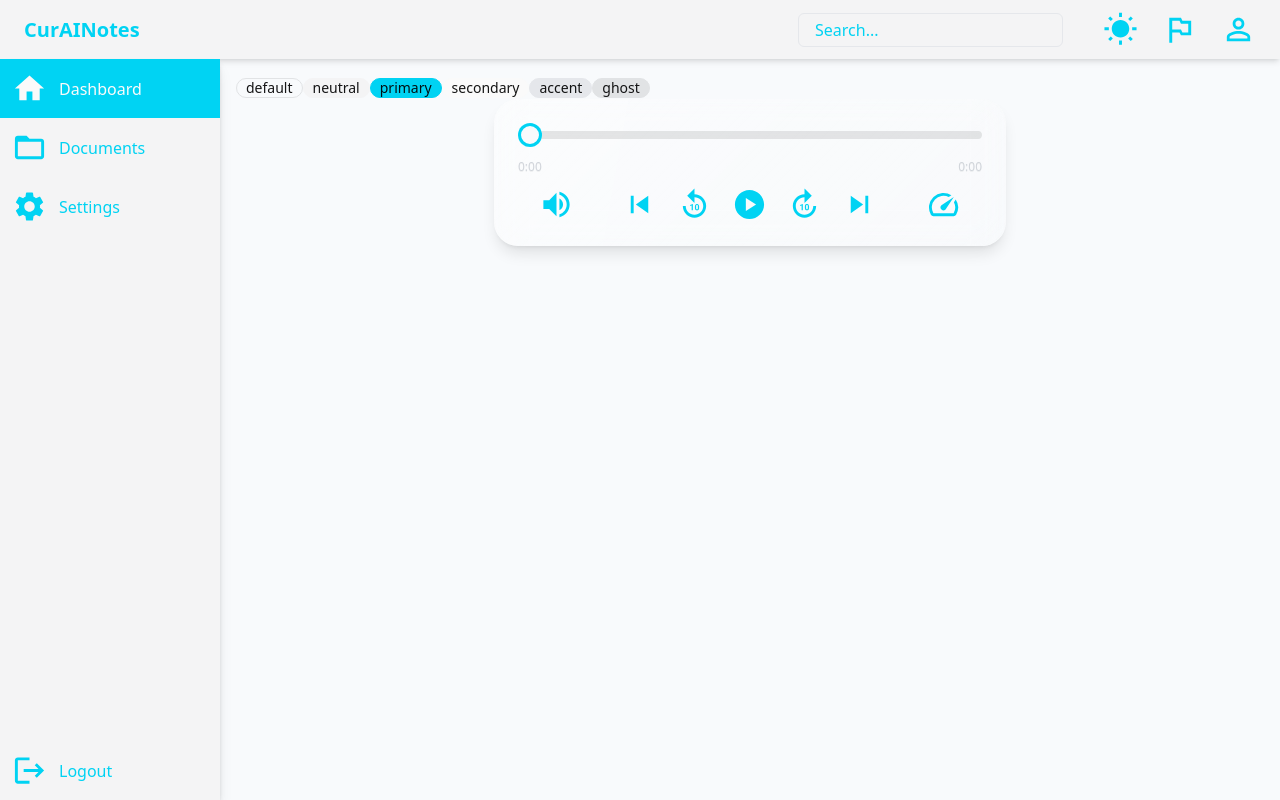
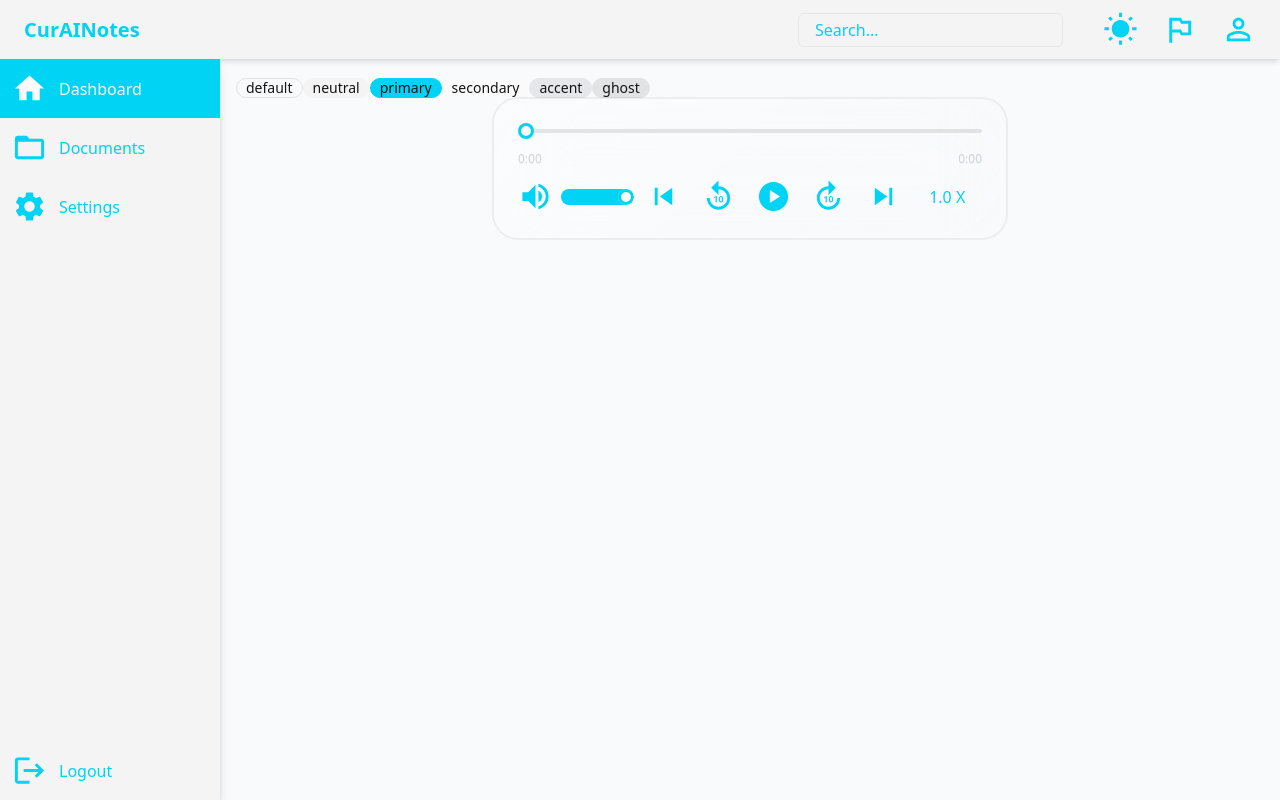
Before and after one commit to Markus-Scl/CuraiNotes, a React (Vite) app: page /profile in a window 1280 px wide. Built offline with nearby package versions, Linux system fonts and the light colour scheme.

Commit message:
wp finished basic layout of audio component

```diff
--- a/src/components/AudioPlayer.tsx
+++ b/src/components/AudioPlayer.tsx
@@ -7,8 +7,7 @@ import Forward10Icon from '@mui/icons-material/Forward10';
 import Replay10Icon from '@mui/icons-material/Replay10';
 import SkipNextIcon from '@mui/icons-material/SkipNext';
 import SkipPreviousIcon from '@mui/icons-material/SkipPrevious';
-import SpeedIcon from '@mui/icons-material/Speed';
-import {formatTime} from './Utils';
+import {formatTime, speedOptions} from './Utils';
 
 const AudioPlayer = () => {
 	const [isPlaying, setIsPlaying] = useState(false);
@@ -18,8 +17,11 @@ const AudioPlayer = () => {
 	const [volume, setVolume] = useState(1); // Track volume state separately
 	const [isMuted, setIsMuted] = useState(false); // Track mute state separately
 	const [playbackSpeed, setPlaybackSpeed] = useState(1); // Track playback speed
+	const [speed, setSpeed] = useState<String>('1.0 X'); // Display speed
+	const [speedMenuOpen, setSpeedMenuOpen] = useState<boolean>(false); // Manage speed menu visibility
 	const audioRef = useRef<HTMLAudioElement | null>(null);
 
+	// Use useEffect to update audio properties
 	useEffect(() => {
 		const audio = audioRef.current;
 		if (audio) {
@@ -35,6 +37,7 @@ const AudioPlayer = () => {
 		};
 	}, [volume, playbackSpeed]); // Volume and playback speed dependencies
 
+	// Handle play/pause toggle
 	const togglePlay = () => {
 		if (!audioRef.current) return;
 		if (isPlaying) {
@@ -45,6 +48,7 @@ const AudioPlayer = () => {
 		setIsPlaying(!isPlaying);
 	};
 
+	// Update the progress bar
 	const updateProgress = () => {
 		if (audioRef.current) {
 			setProgress((audioRef.current.currentTime / audioRef.current.duration) * 100);
@@ -52,20 +56,22 @@ const AudioPlayer = () => {
 		}
 	};
 
+	// Skip forward/backward
 	const skip = (seconds: number) => {
 		if (audioRef.current) {
 			audioRef.current.currentTime += seconds;
 		}
 	};
 
+	// Handle mute state toggle
 	const handleMute = () => {
 		if (audioRef.current) {
-			// Toggle mute state
 			audioRef.current.muted = !isMuted;
 			setIsMuted(!isMuted);
 		}
 	};
 
+	// Handle volume change
 	const handleVolumeChange = (e: React.ChangeEvent<HTMLInputElement>) => {
 		const newVolume = parseFloat(e.target.value);
 		if (audioRef.current) {
@@ -79,12 +85,37 @@ const AudioPlayer = () => {
 		}
 	};
 
+	// Handle playback speed change
 	const handleSpeedChange = (newSpeed: number) => {
+		const newS: string = String(newSpeed) + 'X';
+		setSpeed(newS);
 		setPlaybackSpeed(newSpeed);
+		setSpeedMenuOpen(false); // Close speed menu when an option is selected
 	};
 
+	// Close the speed menu when clicking outside of it
+	const speedButtonRef = useRef<HTMLButtonElement | null>(null);
+	const speedMenuRef = useRef<HTMLDivElement | null>(null);
+
+	useEffect(() => {
+		const handleClickOutside = (event: MouseEvent) => {
+			if (speedMenuRef.current && !speedMenuRef.current.contains(event.target as Node) && speedButtonRef.current && !speedButtonRef.current.contains(event.target as Node)) {
+				setSpeedMenuOpen(false);
+			}
+		};
+		if (speedMenuOpen) {
+			document.addEventListener('mousedown', handleClickOutside);
+		} else {
+			document.removeEventListener('mousedown', handleClickOutside);
+		}
+
+		return () => {
+			document.removeEventListener('mousedown', handleClickOutside);
+		};
+	}, [speedMenuOpen]);
+
 	return (
-		<div className="glass relative flex flex-col items-center justify-center p-6 w-full max-w-lg mx-auto rounded-3xl shadow-lg bg-white/10 backdrop-blur-lg border border-white/20">
+		<div className="glass relative flex flex-col items-center justify-center p-6 w-full max-w-lg mx-auto rounded-3xl">
 			{/* Audio Element */}
 			<audio ref={audioRef} src="https://www.soundhelix.com/examples/mp3/SoundHelix-Song-1.mp3"></audio>
 
@@ -99,7 +130,7 @@ const AudioPlayer = () => {
 						audioRef.current.currentTime = newTime;
 					}
 				}}
-				className="range range-primary w-full mb-3"
+				className="range range-xs range-primary w-full mb-3"
 			/>
 
 			{/* Time Display */}
@@ -110,30 +141,31 @@ const AudioPlayer = () => {
 
 			{/* Controls */}
 			<div className="flex flex-row w-full mt-3">
-				{/* Volume Control on the Left (Visible only on hover) */}
-				<div className="w-1/6 flex justify-center">
+				{/* Volume Control */}
+				<div className="w-1/4 flex justify-center items-center relative">
+					{/* Volume Icon */}
 					{isMuted || volume === 0 ? (
 						<VolumeOffIcon fontSize="large" onClick={handleMute} className="text-primary cursor-pointer" />
 					) : (
 						<VolumeUpIcon fontSize="large" className="text-primary cursor-pointer" onClick={handleMute} />
 					)}
 
-					{/* Volume Slider (hidden by default, shown on hover) */}
-					<div className="group-hover:block hidden absolute left-12 transform -translate-x-1/2">
-						<input type="range" min="0" max="1" step="0.01" value={isMuted ? 0 : volume} onChange={handleVolumeChange} className="range range-primary w-24 rotate-90" />
-					</div>
+					{/* Volume Slider next to the icon */}
+					<input
+						type="range"
+						min="0"
+						max="1"
+						step="0.01"
+						value={isMuted ? 0 : volume}
+						onChange={handleVolumeChange}
+						className="range range-xs range-primary w-24 ml-2" // Adjust ml-2 for spacing between the icon and slider
+					/>
 				</div>
 
-				{/* Play Controls in the Center */}
-
-				{/* Skip All the Way Back */}
+				{/* Play Controls */}
 				<div className="flex justify-center gap-5 w-2/3">
 					<SkipPreviousIcon className="text-primary cursor-pointer" fontSize="large" onClick={() => skip(-duration)} />
-
-					{/* Skip Back Button */}
 					<Replay10Icon className="text-primary cursor-pointer" fontSize="large" onClick={() => skip(-10)} />
-
-					{/* Play/Pause Button */}
 					<div className="relative flex">
 						{isPlaying ? (
 							<PauseCircleIcon className="text-primary cursor-pointer" fontSize="large" onClick={togglePlay} />
@@ -141,35 +173,26 @@ const AudioPlayer = () => {
 							<PlayCircleIcon className="text-primary cursor-pointer" fontSize="large" onClick={togglePlay} />
 						)}
 					</div>
-
-					{/* Skip Forward Button */}
 					<Forward10Icon className="text-primary cursor-pointer" fontSize="large" onClick={() => skip(10)} />
-
-					{/* Skip All the Way Forward */}
 					<SkipNextIcon className="text-primary cursor-pointer" fontSize="large" onClick={() => skip(duration)} />
 				</div>
 
 				{/* Playback Speed Icon with Dropdown */}
-				<div className="group w-1/6 flex justify-center">
-					<SpeedIcon className="text-primary cursor-pointer" fontSize="large" />
-					{/* Playback Speed Dropdown (hidden by default, shown on hover) */}
-					<div className="group-hover:block hidden absolute top-8 left-0 bg-white text-black p-2 rounded shadow-md">
-						<button className="block w-full text-left p-2" onClick={() => handleSpeedChange(0.5)}>
-							0.5x
-						</button>
-						<button className="block w-full text-left p-2" onClick={() => handleSpeedChange(0.75)}>
-							0.75x
-						</button>
-						<button className="block w-full text-left p-2" onClick={() => handleSpeedChange(1)}>
-							1x (Default)
-						</button>
-						<button className="block w-full text-left p-2" onClick={() => handleSpeedChange(1.5)}>
-							1.5x
-						</button>
-						<button className="block w-full text-left p-2" onClick={() => handleSpeedChange(2)}>
-							2x
-						</button>
-					</div>
+				<div className="relative w-1/6 flex justify-center items-center">
+					<button ref={speedButtonRef} className="text-primary cursor-pointer" onClick={() => setSpeedMenuOpen((prev) => !prev)}>
+						<h1>{speed}</h1>
+					</button>
+
+					{/* Dropdown */}
+					{speedMenuOpen && (
+						<div ref={speedMenuRef} className="absolute top-8 left-0 bg-neutral rounded shadow-md">
+							{speedOptions.map((option) => (
+								<button key={option} className="w-full flex items-center text-left py-2 px-4 text-primary hover:bg-accent cursor-pointer" onClick={() => handleSpeedChange(option)}>
+									{option}x
+								</button>
+							))}
+						</div>
+					)}
 				</div>
 			</div>
 		</div>
--- a/src/components/Utils.tsx
+++ b/src/components/Utils.tsx
@@ -4,3 +4,5 @@ export function formatTime(seconds: number) {
 	const secs = Math.floor(seconds % 60);
 	return `${minutes}:${secs < 10 ? '0' : ''}${secs}`;
 }
+
+export const speedOptions = [0.5, 0.7, 1.0, 1.2, 1.5, 1.7, 2.0];
```
